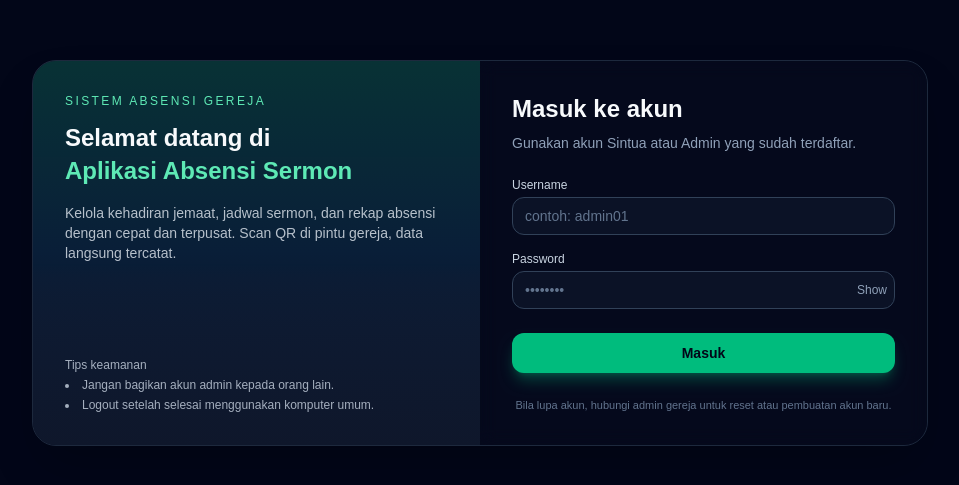
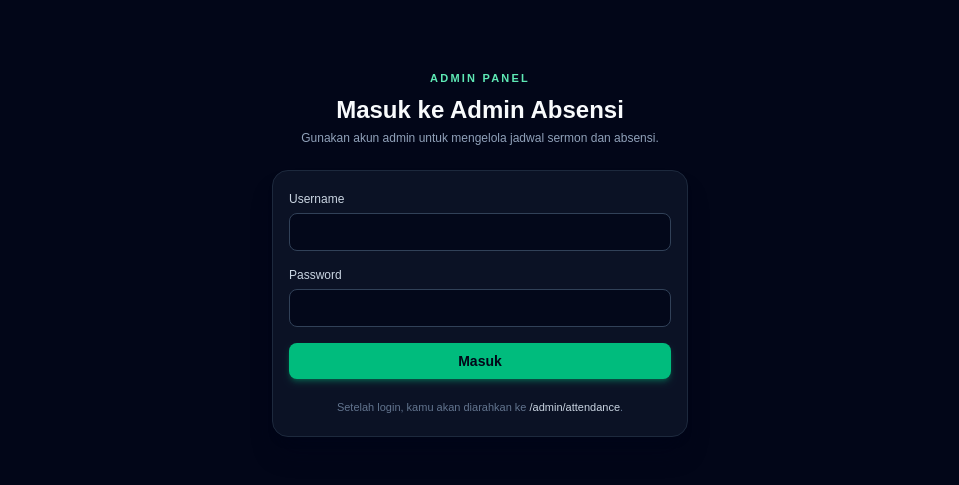
Before and after one commit to Andika110/absensi-sermon-frontend, a Next.js app: page /login in a window 1280 px wide. Shown: the part 147-632 px from the top of the page, without its empty margins (160-1119 px from the left). Built offline with nearby package versions, Linux system fonts and the light colour scheme; no server answers.

Commit message:
fix: login & checkin suspense

```diff
--- /dev/null
+++ b/app/login/login-content.tsx
@@ -0,0 +1,112 @@
+// app/login/login-content.tsx
+'use client';
+
+import { useSearchParams, useRouter } from 'next/navigation';
+import { FormEvent, useState } from 'react';
+
+export function LoginContent() {
+  const searchParams = useSearchParams();
+  const router = useRouter();
+
+  // ambil query redirect kalau ada, misalnya ?redirect=/admin/attendance
+  const redirectTo =
+    searchParams.get('redirect')?.toString() || '/admin/attendance';
+
+  const [username, setUsername] = useState('');
+  const [password, setPassword] = useState('');
+  const [loading, setLoading] = useState(false);
+  const [error, setError] = useState<string | null>(null);
+
+  async function handleSubmit(e: FormEvent) {
+    e.preventDefault();
+    setError(null);
+    setLoading(true);
+    try {
+      // TODO: ganti dengan pemanggilan API login yang sudah kamu punya
+      // contoh:
+      // const res = await fetch(`${process.env.NEXT_PUBLIC_BACKEND_BASE_URL}/auth/login`, {...})
+      // const data = await res.json();
+      // simpan token di cookie/localStorage, dll.
+
+      // sementara: langsung redirect (untuk test UI di Vercel)
+      router.push(redirectTo);
+    } catch (err: any) {
+      setError(err.message || 'Gagal login');
+    } finally {
+      setLoading(false);
+    }
+  }
+
+  return (
+    <main className="min-h-screen flex items-center justify-center bg-slate-950 text-slate-50">
+      <div className="w-full max-w-md px-4">
+        <div className="mb-6 text-center">
+          <p className="text-[11px] font-semibold uppercase tracking-[0.2em] text-emerald-300">
+            Admin Panel
+          </p>
+          <h1 className="mt-2 text-2xl font-semibold">
+            Masuk ke Admin Absensi
+          </h1>
+          <p className="mt-1 text-xs text-slate-400">
+            Gunakan akun admin untuk mengelola jadwal sermon dan absensi.
+          </p>
+        </div>
+
+        <form
+          onSubmit={handleSubmit}
+          className="space-y-4 rounded-2xl border border-slate-800 bg-slate-900/70 px-4 py-5 shadow-xl shadow-slate-950/40"
+        >
+          <div className="space-y-1.5">
+            <label className="block text-xs font-medium text-slate-300">
+              Username
+            </label>
+            <input
+              type="text"
+              autoComplete="username"
+              className="w-full rounded-lg border border-slate-700 bg-slate-950/80 px-3 py-2 text-sm text-slate-50 placeholder:text-slate-500 focus:outline-none focus:ring-2 focus:ring-emerald-500 focus:border-emerald-500"
+              value={username}
+              onChange={(e) => setUsername(e.target.value)}
+              required
+            />
+          </div>
+
+          <div className="space-y-1.5">
+            <label className="block text-xs font-medium text-slate-300">
+              Password
+            </label>
+            <input
+              type="password"
+              autoComplete="current-password"
+              className="w-full rounded-lg border border-slate-700 bg-slate-950/80 px-3 py-2 text-sm text-slate-50 placeholder:text-slate-500 focus:outline-none focus:ring-2 focus:ring-emerald-500 focus:border-emerald-500"
+              value={password}
+              onChange={(e) => setPassword(e.target.value)}
+              required
+            />
+          </div>
+
+          {error && (
+            <p className="text-xs text-red-200 bg-red-500/10 border border-red-500/40 rounded-md px-3 py-2">
+              {error}
+            </p>
+          )}
+
+          <button
+            type="submit"
+            disabled={loading}
+            className="w-full inline-flex items-center justify-center rounded-lg bg-emerald-500 text-slate-950 px-3 py-2 text-sm font-semibold shadow-md shadow-emerald-500/30 hover:bg-emerald-400 disabled:opacity-50 disabled:cursor-not-allowed"
+          >
+            {loading ? 'Memproses...' : 'Masuk'}
+          </button>
+
+          <p className="mt-1 text-[11px] text-center text-slate-500">
+            Setelah login, kamu akan diarahkan ke{' '}
+            <span className="font-medium text-slate-300">
+              {redirectTo}
+            </span>
+            .
+          </p>
+        </form>
+      </div>
+    </main>
+  );
+}
--- a/app/login/page.tsx
+++ b/app/login/page.tsx
@@ -1,159 +1,17 @@
-'use client';
-
-import React, { FormEvent, useState } from 'react';
-import { useRouter, useSearchParams } from 'next/navigation';
-import { login } from '../../lib/api';
-
-function saveToken(token: string) {
-  if (typeof window === 'undefined') return;
-  localStorage.setItem('token', token);
-}
+// app/login/page.tsx
+import { Suspense } from 'react';
+import { LoginContent } from './login-content';
 
 export default function LoginPage() {
-  const router = useRouter();
-  const searchParams = useSearchParams();
-  const redirect = searchParams.get('redirect') || '/';
-
-  const [username, setUsername] = useState('');
-  const [password, setPassword] = useState('');
-  const [showPassword, setShowPassword] = useState(false);
-  const [loading, setLoading] = useState(false);
-  const [error, setError] = useState<string | null>(null);
-
-  async function handleSubmit(e: FormEvent) {
-    e.preventDefault();
-    setError(null);
-
-    if (!username || !password) {
-      setError('Username dan password wajib diisi.');
-      return;
-    }
-
-    setLoading(true);
-    try {
-      const res = await login(username, password);
-      // sesuaikan dengan bentuk respons backend
-      const token = res.token || res.accessToken;
-      if (!token) {
-        throw new Error('Token tidak ditemukan di respons login.');
+  return (
+    <Suspense
+      fallback={
+        <div className="min-h-screen flex items-center justify-center bg-slate-950 text-slate-100">
+          Memuat halaman login...
+        </div>
       }
-
-      saveToken(token);
-
-      // jika user punya role admin, bisa arahkan ke /admin
-      const role = res.user?.role;
-      if (role === 'admin' && redirect === '/') {
-        router.replace('/admin');
-      } else {
-        router.replace(redirect);
-      }
-    } catch (err: any) {
-      setError(err.message || 'Login gagal');
-    } finally {
-      setLoading(false);
-    }
-  }
-
-  return (
-    <main className="min-h-screen bg-slate-950 text-slate-100 flex items-center justify-center px-4">
-      <div className="w-full max-w-4xl rounded-3xl bg-slate-900/60 border border-slate-800 shadow-2xl overflow-hidden flex flex-col md:flex-row">
-        {/* Kiri: branding */}
-        <div className="hidden md:flex md:w-1/2 flex-col justify-between bg-gradient-to-b from-emerald-500/20 via-sky-500/10 to-slate-900 p-8">
-          <div>
-            <p className="text-xs font-medium uppercase tracking-[0.2em] text-emerald-300 mb-3">
-              Sistem Absensi Gereja
-            </p>
-            <h1 className="text-2xl font-semibold leading-snug text-slate-50">
-              Selamat datang di
-              <span className="block text-emerald-300">
-                Aplikasi Absensi Sermon
-              </span>
-            </h1>
-            <p className="mt-4 text-sm text-slate-200/80 max-w-sm">
-              Kelola kehadiran jemaat, jadwal sermon, dan rekap absensi dengan
-              cepat dan terpusat. Scan QR di pintu gereja, data langsung
-              tercatat.
-            </p>
-          </div>
-
-          <div className="mt-6 text-xs text-slate-300/80">
-            <p className="font-medium">Tips keamanan</p>
-            <ul className="mt-1 space-y-1 list-disc list-inside">
-              <li>Jangan bagikan akun admin kepada orang lain.</li>
-              <li>Logout setelah selesai menggunakan komputer umum.</li>
-            </ul>
-          </div>
-        </div>
-
-        {/* Kanan: form login */}
-        <div className="w-full md:w-1/2 bg-slate-950/60 backdrop-blur-sm p-6 sm:p-8">
-          <div className="mb-6">
-            <h2 className="text-xl sm:text-2xl font-semibold text-slate-50">
-              Masuk ke akun
-            </h2>
-            <p className="mt-2 text-xs sm:text-sm text-slate-400">
-              Gunakan akun Sintua atau Admin yang sudah terdaftar.
-            </p>
-          </div>
-
-          {error && (
-            <div className="mb-4 rounded-lg border border-red-500/40 bg-red-500/10 px-3 py-2 text-xs text-red-200">
-              {error}
-            </div>
-          )}
-
-          <form onSubmit={handleSubmit} className="space-y-4">
-            <div>
-              <label className="block text-xs font-medium text-slate-300 mb-1">
-                Username
-              </label>
-              <input
-                className="w-full rounded-xl border border-slate-700 bg-slate-900/70 px-3 py-2 text-sm text-slate-50 placeholder-slate-500 focus:outline-none focus:ring-2 focus:ring-emerald-500 focus:border-emerald-500"
-                placeholder="contoh: admin01"
-                value={username}
-                onChange={(e) => setUsername(e.target.value)}
-                autoComplete="username"
-              />
-            </div>
-
-            <div>
-              <label className="block text-xs font-medium text-slate-300 mb-1">
-                Password
-              </label>
-              <div className="relative">
-                <input
-                  type={showPassword ? 'text' : 'password'}
-                  className="w-full rounded-xl border border-slate-700 bg-slate-900/70 px-3 py-2 text-sm text-slate-50 placeholder-slate-500 focus:outline-none focus:ring-2 focus:ring-emerald-500 focus:border-emerald-500 pr-10"
-                  placeholder="••••••••"
-                  value={password}
-                  onChange={(e) => setPassword(e.target.value)}
-                  autoComplete="current-password"
-                />
-                <button
-                  type="button"
-                  onClick={() => setShowPassword((v) => !v)}
-                  className="absolute inset-y-0 right-2 flex items-center text-xs text-slate-400 hover:text-slate-200"
-                >
-                  {showPassword ? 'Hide' : 'Show'}
-                </button>
-              </div>
-            </div>
-
-            <button
-              type="submit"
-              disabled={loading}
-              className="mt-2 w-full inline-flex items-center justify-center rounded-xl bg-emerald-500 px-4 py-2.5 text-sm font-semibold text-slate-950 shadow-lg shadow-emerald-500/30 hover:bg-emerald-400 disabled:opacity-60 disabled:cursor-not-allowed transition-colors"
-            >
-              {loading ? 'Memproses...' : 'Masuk'}
-            </button>
-          </form>
-
-          <p className="mt-6 text-[11px] text-slate-500 text-center">
-            Bila lupa akun, hubungi admin gereja untuk reset atau pembuatan
-            akun baru.
-          </p>
-        </div>
-      </div>
-    </main>
+    >
+      <LoginContent />
+    </Suspense>
   );
 }
```
